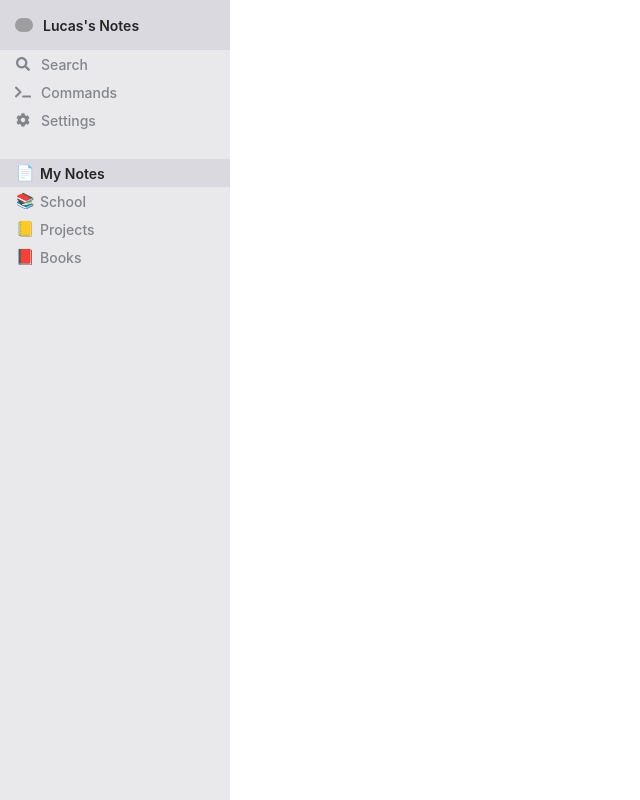
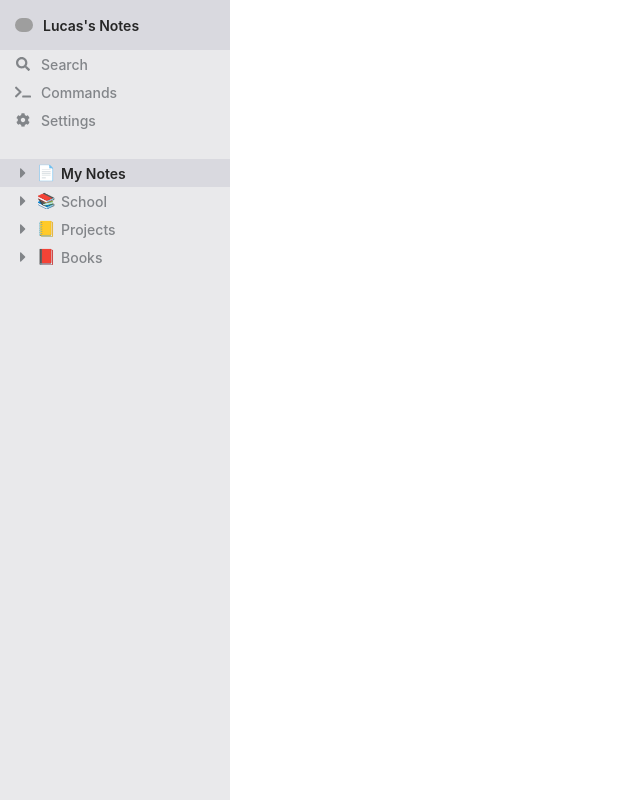
Before and after one commit to lucasr1b/note-hub, a React (Create React App) app in the folder client/: page / in a window 1280 px wide. Shown: the whole page, without its empty margins (0-640 px from the left). Built offline with nearby package versions, Linux system fonts and the light colour scheme; grey boxes are pictures that could not be loaded.

Commit message:
Added side bar expansion and fixed colours

```diff
--- a/client/src/components/sidebar/Sidebar.scss
+++ b/client/src/components/sidebar/Sidebar.scss
@@ -15,13 +15,11 @@
 
         &:hover {
             background-color: #d9d9df;
-            color: #262626;
             cursor: pointer;
         }
 
         svg {
             width: 16px;
-            margin-right: 10px;
         }
     }
 
@@ -40,12 +38,21 @@
 
     .Options {
         margin-bottom: 25px;
+
+        svg {
+            margin-right: 10px;
+        }
     }
 
     .Directory {
         .Active {
             font-weight: 600;
             background-color: #d9d9df;
+
+            .Expand {
+                color: #828589;
+            }
+
             color: #262626;
 
             &:hover {
--- a/client/src/components/sidebar/Sidebar.tsx
+++ b/client/src/components/sidebar/Sidebar.tsx
@@ -1,6 +1,7 @@
 import React from 'react'
 import './Sidebar.scss'
 import SidebarIcon from './SidebarIcon';
+import SidebarExtend from './SidebarExpand';
 import { FaSearch, FaTerminal, FaCog } from 'react-icons/fa';
 
 const Sidebar = () => {
@@ -15,10 +16,10 @@ const Sidebar = () => {
                 <div className='Item'><FaCog /> Settings</div>
             </div>
             <div className='Directory'>
-                <div className='Item Active'><SidebarIcon icon='📄' />My Notes</div>
-                <div className='Item'><SidebarIcon icon='📚' />School</div>
-                <div className='Item'><SidebarIcon icon='📒' />Projects</div>
-                <div className='Item'><SidebarIcon icon='📕' />Books</div>
+                <div className='Item Active'><SidebarExtend /><SidebarIcon icon='📄' />My Notes</div>
+                <div className='Item'><SidebarExtend /><SidebarIcon icon='📚' />School</div>
+                <div className='Item'><SidebarExtend /><SidebarIcon icon='📒' />Projects</div>
+                <div className='Item'><SidebarExtend /><SidebarIcon icon='📕' />Books</div>
             </div>
         </nav>
     )
--- /dev/null
+++ b/client/src/components/sidebar/SidebarExpand.tsx
@@ -0,0 +1,10 @@
+import React from 'react'
+import { FaCaretRight } from 'react-icons/fa';
+
+const SidebarExpand = () => {
+  return (
+    <FaCaretRight className='Expand Icon' />
+  )
+}
+
+export default SidebarExpand
```
